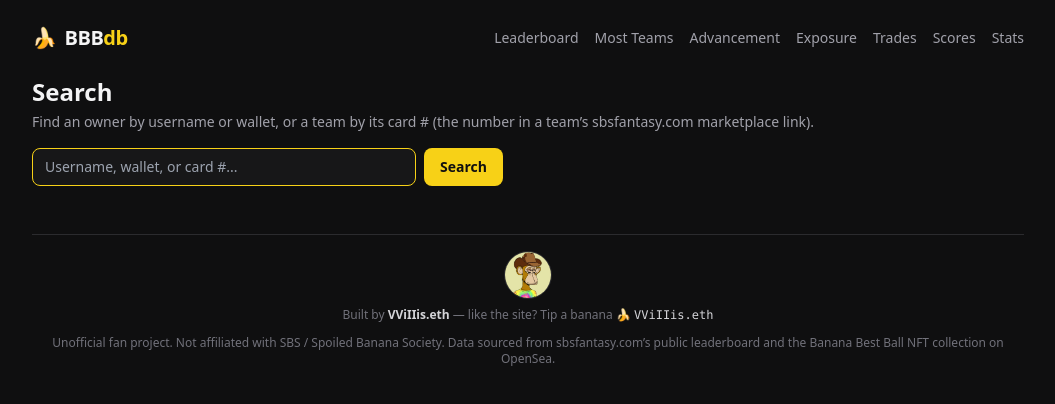
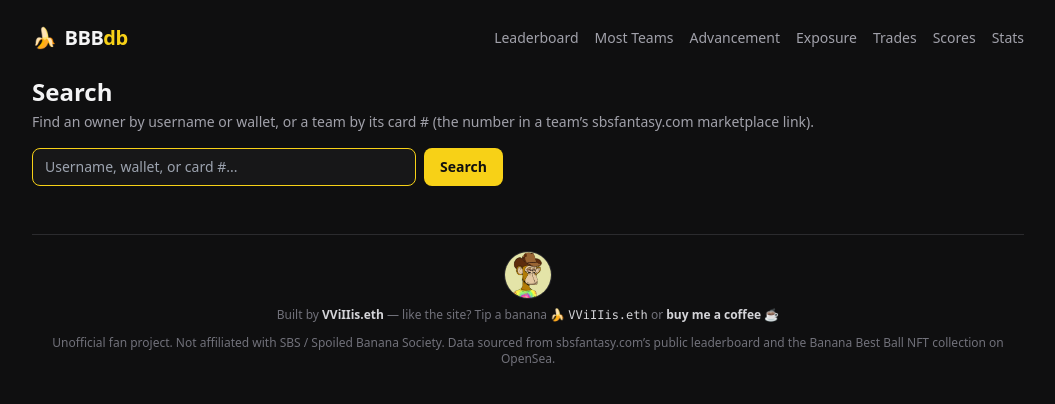
Before and after one commit to VViIIis/BBBdb, a Next.js app: page /search in a window 1280 px wide. Shown: the top 404 px of the page, without its empty margins (112-1167 px from the left). Built offline with nearby package versions, Linux system fonts and the light colour scheme.

Commit message:
Add buy-me-a-coffee link to footer alongside crypto tip

```diff
--- a/src/app/layout.tsx
+++ b/src/app/layout.tsx
@@ -61,7 +61,15 @@ export default function RootLayout({ children }: { children: React.ReactNode })
                 Built by{" "}
                 <span className="font-semibold text-zinc-300">VViIIis.eth</span> — like the site?
                 Tip a banana 🍌{" "}
-                <span className="font-mono text-zinc-300">VViIIis.eth</span>
+                <span className="font-mono text-zinc-300">VViIIis.eth</span> or{" "}
+                <a
+                  href="https://buymeacoffee.com/vviiiis"
+                  target="_blank"
+                  rel="noopener noreferrer"
+                  className="font-semibold text-zinc-300 hover:text-banana-400"
+                >
+                  buy me a coffee ☕
+                </a>
               </p>
             </div>
             Unofficial fan project. Not affiliated with SBS / Spoiled Banana Society. Data sourced
```
